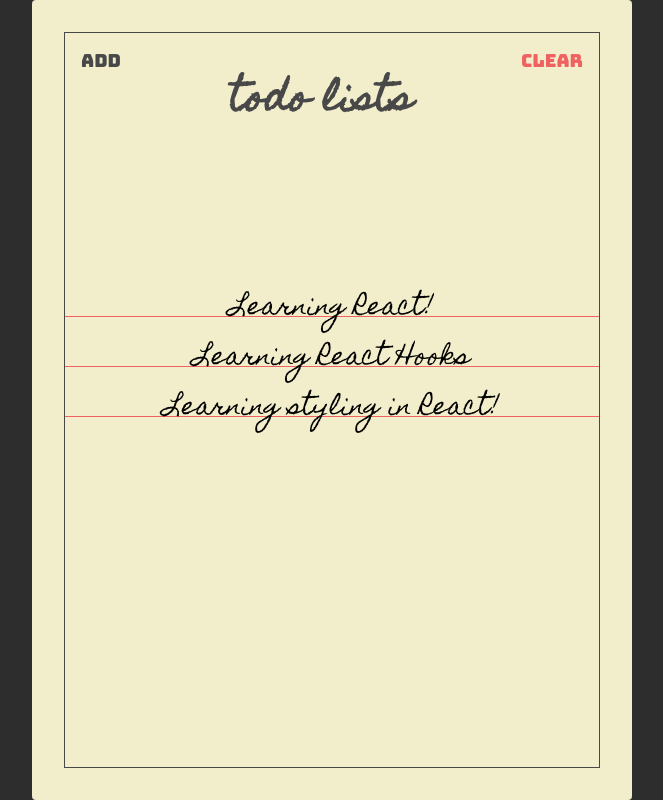
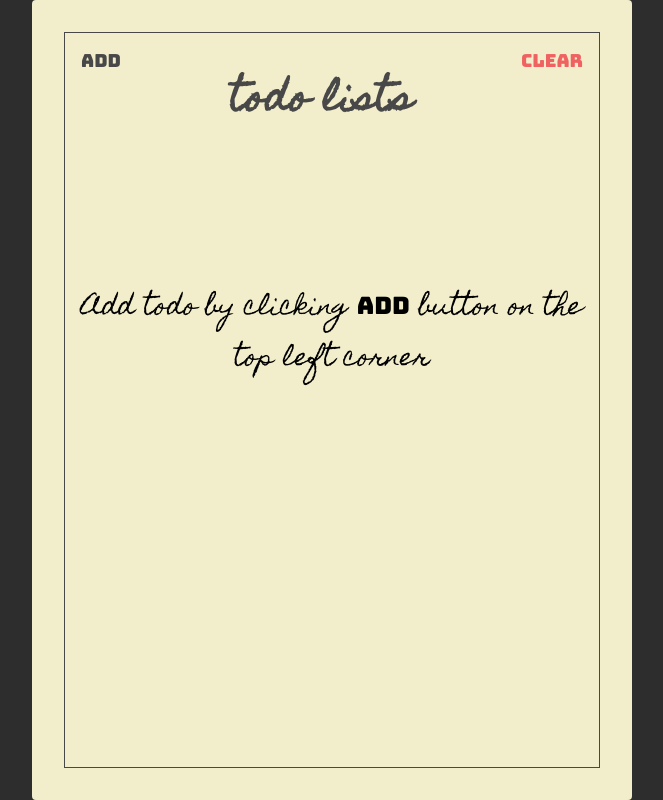
Before and after one commit to dewisapp/react-todolist, a React (Create React App) app: page / in a window 1280 px wide. Both pictures are taken after a click on the button "Clear". Shown: the whole page, without its empty margins (308-971 px from the left). Built offline with nearby package versions, Linux system fonts and the light colour scheme.

Commit message:
delete function dan placeholder

```diff
--- a/src/components/Header.jsx
+++ b/src/components/Header.jsx
@@ -1,21 +1,24 @@
 import React from "react";
 import PropTypes from "prop-types";
 
-const Header = ({ showAddToggle, showAdd }) => {
+const Header = ({ showAddToggle, showAdd, clearTodos }) => {
   return (
     <section className="header">
       <button className="header-btn main-black-color" onClick={showAddToggle}>
         {showAdd ? "Finish" : "Add"}
       </button>
       <h1 className="header-title">Todo Lists</h1>
-      <button className="header-btn main-red-color">Clear</button>
+      <button className="header-btn main-red-color" onClick={clearTodos}>
+        Clear
+      </button>
     </section>
   );
 };
 
 Header.propTypes = {
   showAddToggle: PropTypes.func.isRequired,
-  showAdd: PropTypes.bool.isRequired
+  showAdd: PropTypes.bool.isRequired,
+  clearTodos: PropTypes.func.isRequired
 };
 
 export default Header;
--- a/src/components/Todos.jsx
+++ b/src/components/Todos.jsx
@@ -5,7 +5,8 @@
 const Todos = ({ todos, completeTodo }) => {
   return (
     <section className="todos">
-      {todos.map((todo, index) => {
+      {todos.length > 0 &&
+        todos.map((todo, index) => {
           return (
             <Todo
               key={index}
@@ -16,6 +17,13 @@
             />
           );
         })}
+      {todos.length === 0 && (
+        <div className="todo-placeholder-text">
+          Add todo by clicking{" "}
+          <span className="add-button-placeholder-text">Add</span> button on the
+          top left corner
+        </div>
+      )}
     </section>
   );
 };
--- a/src/pages/TodoList.jsx
+++ b/src/pages/TodoList.jsx
@@ -15,9 +15,13 @@
   const [showAdd, setShowAdd] = useState(false);
 
   const addTodo = (value) => {
-    const addedTodo = [...todos, { text: value, isCompleted: false }];
+    if (todos.length < 10) {
+      const addedTodo = [...todos, { text: value, isCompleted: false }];
 
-    setTodos(addedTodo);
+      setTodos(addedTodo);
+    } else {
+      alert(" Only 10 todos is allowed!");
+    }
   };
 
   const completeTodo = (index) => {
@@ -27,12 +31,17 @@
     setTodos(addedTodo);
   };
 
+  const clearTodos = () => setTodos([]);
   const showAddToggle = () => setShowAdd(!showAdd);
 
   console.log("todos", todos);
   return (
     <Paper>
-      <Header showAddToggle={showAddToggle} showAdd={showAdd} />
+      <Header
+        showAddToggle={showAddToggle}
+        showAdd={showAdd}
+        clearTodos={clearTodos}
+      />
       <TodoForm addTodo={addTodo} showAdd={showAdd} />
       <Todos todos={todos} completeTodo={completeTodo} />
     </Paper>
--- a/src/styles.css
+++ b/src/styles.css
@@ -143,3 +143,15 @@
   left: 50%;
   transform: translate(-50%);
 }
+
+.todo-placeholder-text {
+  font-family: "Homemade Apple", sans-serif;
+  font-size: 24px;
+  text-align: center;
+  padding: 16px;
+}
+
+.add-button-placeholder-text {
+  font-family: "Bungee", sans-serif;
+  font-size: 24px;
+}
```
Lines whose indentation alone changed are shown as unchanged.
